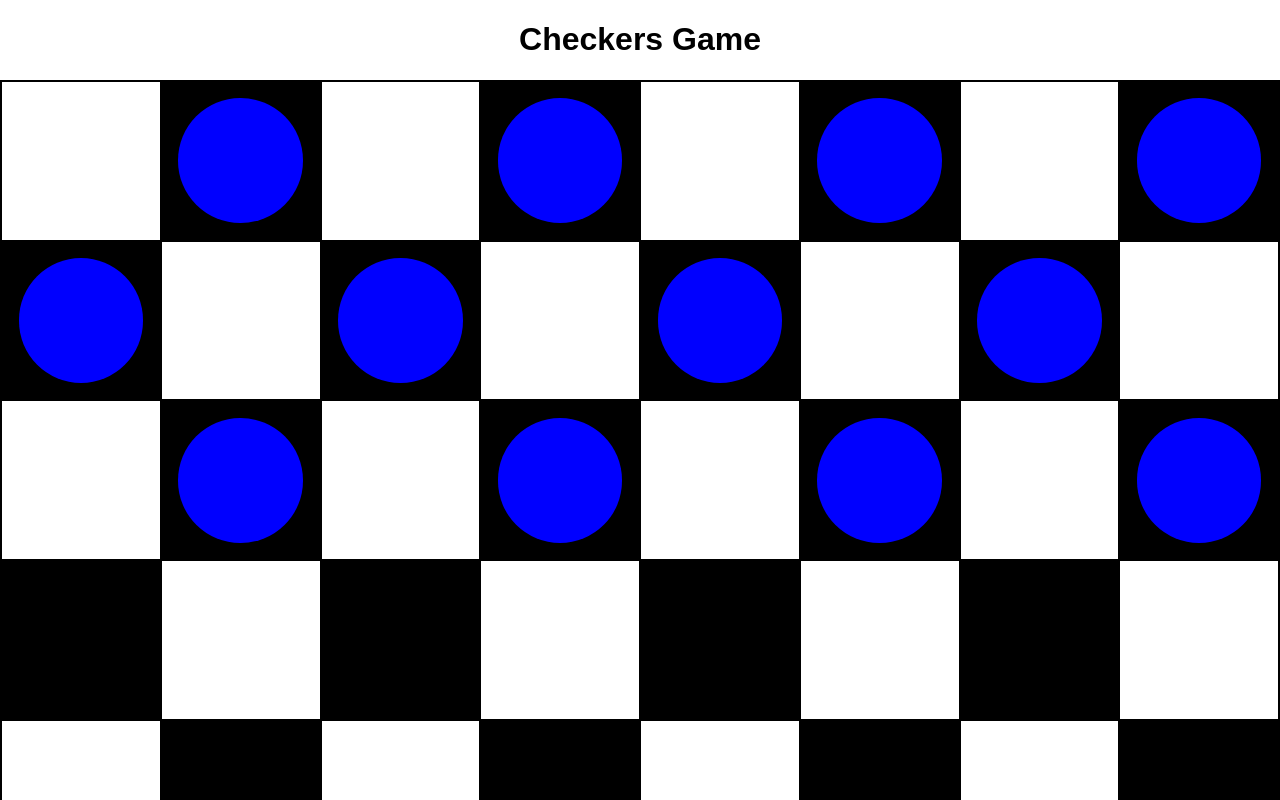
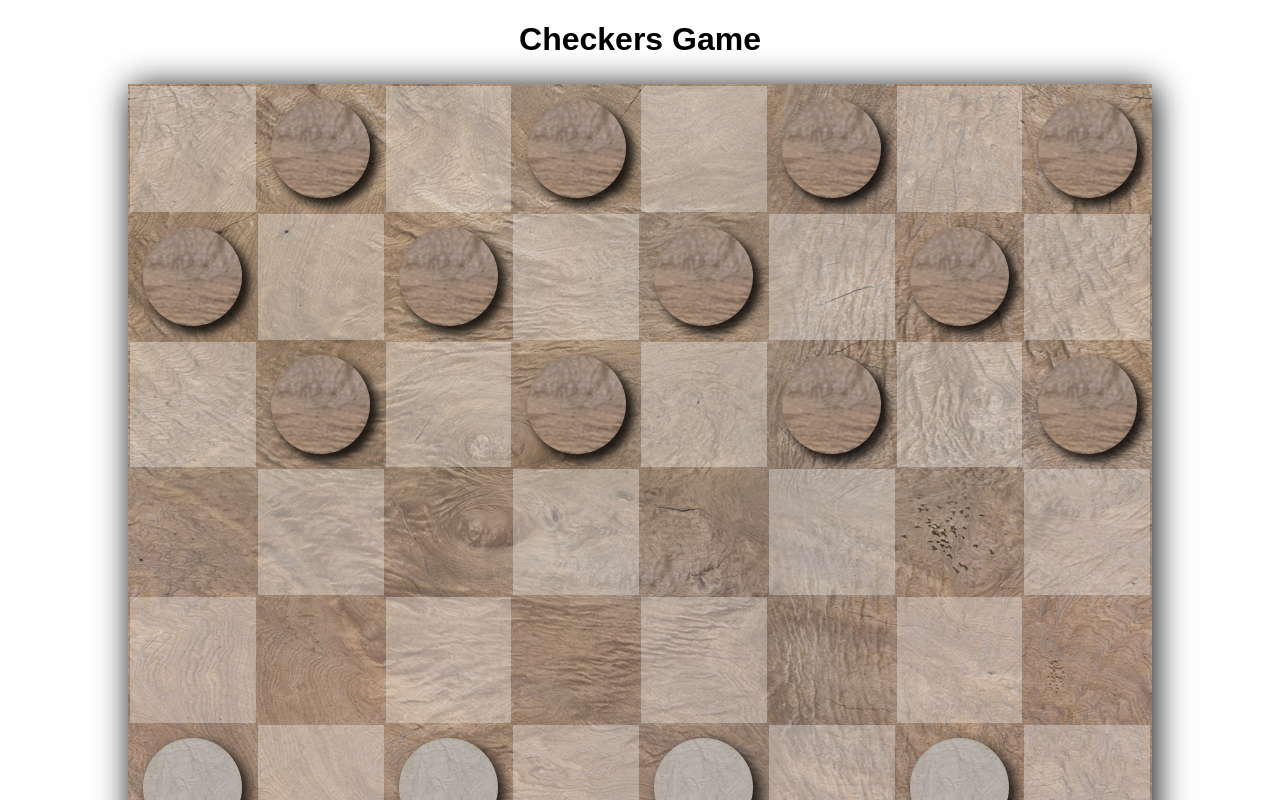
Before and after one commit to etangenberg/CheckersGame, a React app: page / in a window 1280 px wide. Shown: the top 800 px of the page. Built offline with nearby package versions, Linux system fonts and the light colour scheme.

Commit message:
Applied some styling

```diff
--- a/public/style.css
+++ b/public/style.css
@@ -1,10 +1,15 @@
 .board{
-    background-color: #000;
-    float: left;
-    width: 100%;
-    height:100vw;
-    position:relative;
+    background:#00f url("./texture.jpg") repeat center center;
+    width: 80%;
+    height:80vw;
+    margin: 2% auto 0 auto;
+    background-size: cover;
+    box-shadow: 0.2em 0.2em 2em;
+
 }
+
+/*position:relative;*/
+
 /* .tile {
     float: left;
     height: 5em;
@@ -13,10 +18,11 @@
 
 .row:nth-child(odd) .tile:nth-child(odd),
 .row:nth-child(even) .tile:nth-child(even){
-    background-color: #fff;
+    background-color: rgba(255,255,255,0.3);
 }
 
 .piece {
+
     height: 80%;
     width: 80%;
     border-radius: 50%;
@@ -24,11 +30,15 @@
 }
 
 .player0{
-    background-color: #00F;
+    background:#00f url("./texture.jpg") no-repeat center center;
+    box-shadow: 0.4em 0.4em 0.5em 0.1em rgba(0,0,0,0.8);
 }
 
 .player1{
-    background-color: #F00;
+    background-image: url("./texture.jpg");
+    background-color:#AAA;
+    box-shadow: 0.4em 0.4em 0.8em 0.1em rgba(0,0,0,0.8);
+    background-blend-mode: soft-light;
 }
 
 .piece .selected{
@@ -39,7 +49,10 @@
     background-color: aquamarine;
 }
 
-
-.selected{
-    background-color: aqua;
+.moveselection{
+    background-color:white;
+    width: 80%;
+    height: 80%;
+    border-radius: 50%;
+    margin: auto auto;
 }
--- a/src/component/CheckersGame.js
+++ b/src/component/CheckersGame.js
@@ -20,14 +20,9 @@ class CheckersGame extends React.Component{
     }
 
     onPieceClick(pieceState){
-        console.log(pieceState);
-        const row = pieceState.row;
-        const column = pieceState.column;
-
-        let newStates = JSON.parse(JSON.stringify(this.state.tileStates))
-        newStates[row][column].selected = true;
-        newStates[row][column].pieces[0].selected = true;
-        this.setState((state)=>({tileStates: newStates}));
+        let newState = CheckersLogic.getPieceSelectedAllowedMovesState(this.state, pieceState);
+        console.log('New State', newState);
+        this.setState((state)=>({tileStates: newState.tileStates}));
       }
 }
 
--- /dev/null
+++ b/src/component/MoveSelector.js
@@ -0,0 +1,12 @@
+import React, { Component } from 'react';
+
+class MoveSelector extends Component {
+  render() {
+     const {tileState, onMoveSelect} = this.props;
+    return (
+      <div className="moveselection" onClick={()=>onMoveSelect(tileState)}/>
+    );
+  }
+}
+
+export default MoveSelector;
--- a/src/component/Row.js
+++ b/src/component/Row.js
@@ -14,7 +14,7 @@ class Row extends Component {
   }
 
   getRenderTiles = (tileStates, onPieceClick) => {
-    return tileStates.map((v, i) => (<Tile key={i} tileState={v} selected={v.selected} onPieceClick={onPieceClick}/>));
+    return tileStates.map((v, i) => (<Tile key={i} tileState={v} onPieceClick={onPieceClick}/>));
   }
 }
 
--- a/src/component/Tile.js
+++ b/src/component/Tile.js
@@ -1,13 +1,17 @@
 import React, { Component } from 'react';
 import Piece from './Piece';
+import MoveSelector from './MoveSelector';
 
 class Tile extends Component {
   render() {
-    const {tileState, onPieceClick, selected} = this.props;
+    const {tileState, onPieceClick, onSelectMove} = this.props;
 
     return (
-      <td className={`tile${selected ? ' selected' : ''}`}>
+      <td className={`tile${tileState.allowedMove ? ' allowMovement' : ''}`}>
         {this.getPieces(tileState.pieces, onPieceClick)}
+        { (tileState.allowedMove)?
+            <MoveSelector tileState={tileState} onMoveSelect={onSelectMove} />
+        :''}
       </td>
     );
   }
```
Also changed, not shown: public/texture.jpg (added), 1 other file (tests, documents, lock files or other folders).
